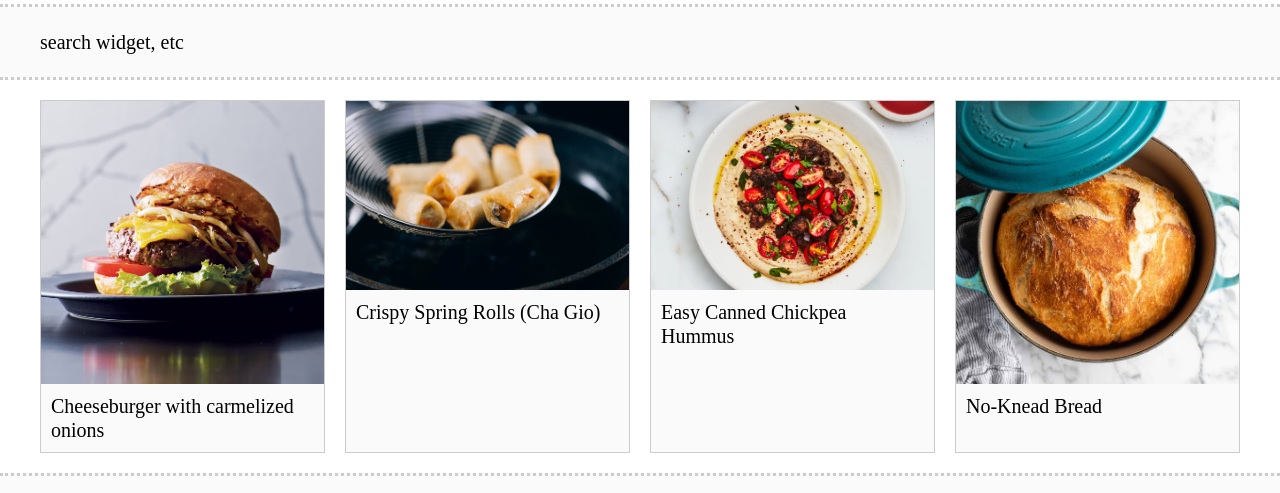
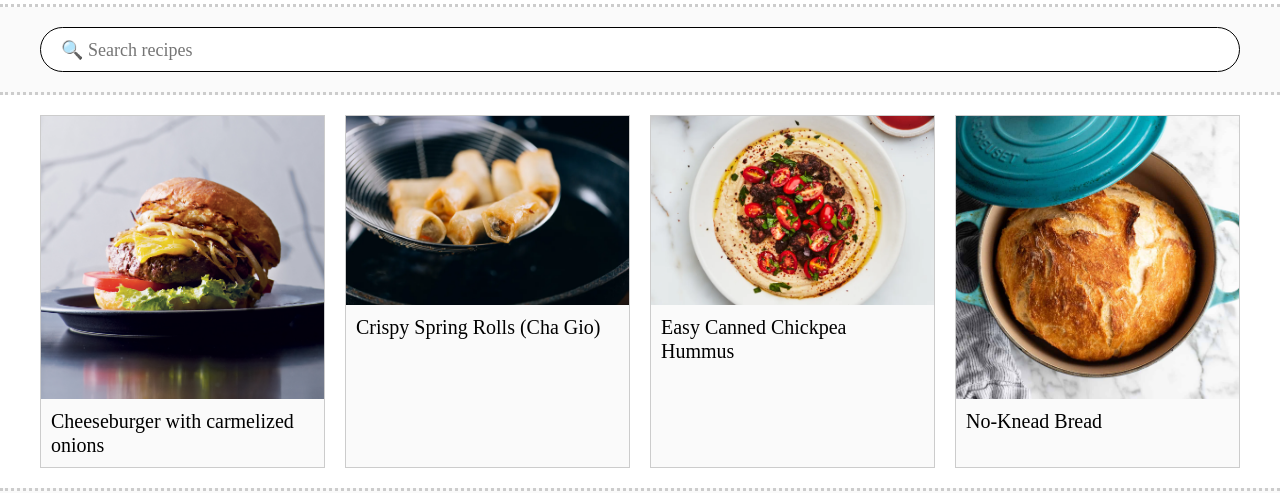
Before and after one commit to paulrobertpine/foodbook, a Gatsby site: page / in a window 1280 px wide. Shown: the part 118-611 px from the top of the page. Built offline with nearby package versions, Linux system fonts and the light colour scheme; Gatsby itself is replaced by a stand-in of ours; a web font is replaced by a local one.

Commit message:
search widget

```diff
--- a/src/pages/index.js
+++ b/src/pages/index.js
@@ -1,23 +1,24 @@
 import React, { useState } from "react"
 import { graphql, Link } from "gatsby"
 import { GatsbyImage, getImage } from "gatsby-plugin-image"
+import { MdClear } from "react-icons/md"
 import Layout from "../components/layout"
 const title = "Food Buddies"
 
 export default function Home({ data }) {
   const { allMarkdownRemark } = data
   const posts = allMarkdownRemark.nodes
+  const [search, setSearch] = useState("")
 
-  const [search, setSearch] = useState("")
-  const [shuffled, setShuffled] = useState(1)
+  let filteredPosts = posts.filter((post) => {
+    return (
+      post.frontmatter.title.toLowerCase().indexOf(search.toLowerCase()) !== -1
+    )
+  })
 
+  function showPosts(posts) {
+    if (posts.length > 0) {
       return (
-    <Layout title={title}>
-      <article id="home">
-        <header className="page-header">
-          <section className="container">search widget, etc</section>
-        </header>
-        <section className="container">
         <ol className="posts-grid">
           {posts.map((post) => {
             const postImage = getImage(post.frontmatter.cover)
@@ -36,7 +37,31 @@ export default function Home({ data }) {
             )
           })}
         </ol>
+      )
+    } else {
+      return <p>No recipes found</p>
+    }
+  }
+
+  return (
+    <Layout title={title}>
+      <article id="home">
+        <header className="page-header">
+          <section className="container">
+            <span id="filter-search" className="chunk">
+              <input
+                type="text"
+                placeholder="🔍 Search recipes"
+                value={search}
+                onChange={(e) => setSearch(e.target.value)}
+              />
+              <button onClick={() => setSearch("")}>
+                {search && <MdClear />}
+              </button>
+            </span>
           </section>
+        </header>
+        <section className="container">{showPosts(filteredPosts)}</section>
       </article>
     </Layout>
   )
@@ -61,18 +86,3 @@ export const query = graphql`
     }
   }
 `
-
-function shuffle(array) {
-  let currentIndex = array.length,
-    randomIndex
-  while (currentIndex !== 0) {
-    randomIndex = Math.floor(Math.random() * currentIndex)
-    currentIndex--
-    ;[array[currentIndex], array[randomIndex]] = [
-      array[randomIndex],
-      array[currentIndex],
-    ]
-  }
-
-  return array
-}
--- a/src/sass/_global.scss
+++ b/src/sass/_global.scss
@@ -69,6 +69,11 @@ button {
   padding: 1rem;
 }
 
+.reading {
+  max-width: $breakpoint-med;
+  margin: 0 auto;
+}
+
 .chunk {
   padding: 0.5rem;
 }
--- a/src/sass/_home.scss
+++ b/src/sass/_home.scss
@@ -1,4 +1,43 @@
 #home {
+  .page-header {
+    background-color: $clr-bg;
+    @include border-bottom;
+
+    h1 {
+      margin: 0;
+    }
+
+    #filter-search {
+      @include flex;
+      border-radius: 10rem;
+      background-color: white;
+      border: 1px solid $clr-primary;
+      padding: 0 0.5rem;
+      margin: 0;
+
+      input {
+        border: 0;
+        border-radius: 10rem;
+        margin-right: 0.5rem;
+        padding: 0.5rem;
+        flex-grow: 1;
+
+        &:focus-visible {
+          outline: none;
+        }
+
+        &::placeholder {
+          font-size: 0.9rem;
+        }
+      }
+
+      button {
+        width: 1.5rem;
+        font-size: 1.5rem;
+      }
+    }
+  }
+
   ol.posts-grid {
     // border: 1px solid red;
     display: grid;
--- a/src/sass/_main.scss
+++ b/src/sass/_recipe.scss
@@ -1,9 +1,4 @@
-#site-main {
-  .reading {
-    max-width: $breakpoint-med;
-    margin: 0 auto;
-  }
-
+.recipe {
   .page-header {
     background-color: $clr-bg;
     @include border-bottom;
@@ -31,6 +26,10 @@
     margin: 0;
   }
 
+  h2 {
+    @include border-bottom;
+  }
+
   ol > li::marker {
     font-weight: bold;
   }
--- a/src/sass/styles.scss
+++ b/src/sass/styles.scss
@@ -3,7 +3,7 @@
 @import "mixins.scss";
 @import "global.scss";
 @import "header.scss";
-@import "main.scss";
+@import "recipe.scss";
 @import "home.scss";
 @import "footer.scss";
 @import "print.scss";
```
Also changed, not shown: 2 other files. Lines whose indentation alone changed are shown as unchanged.
